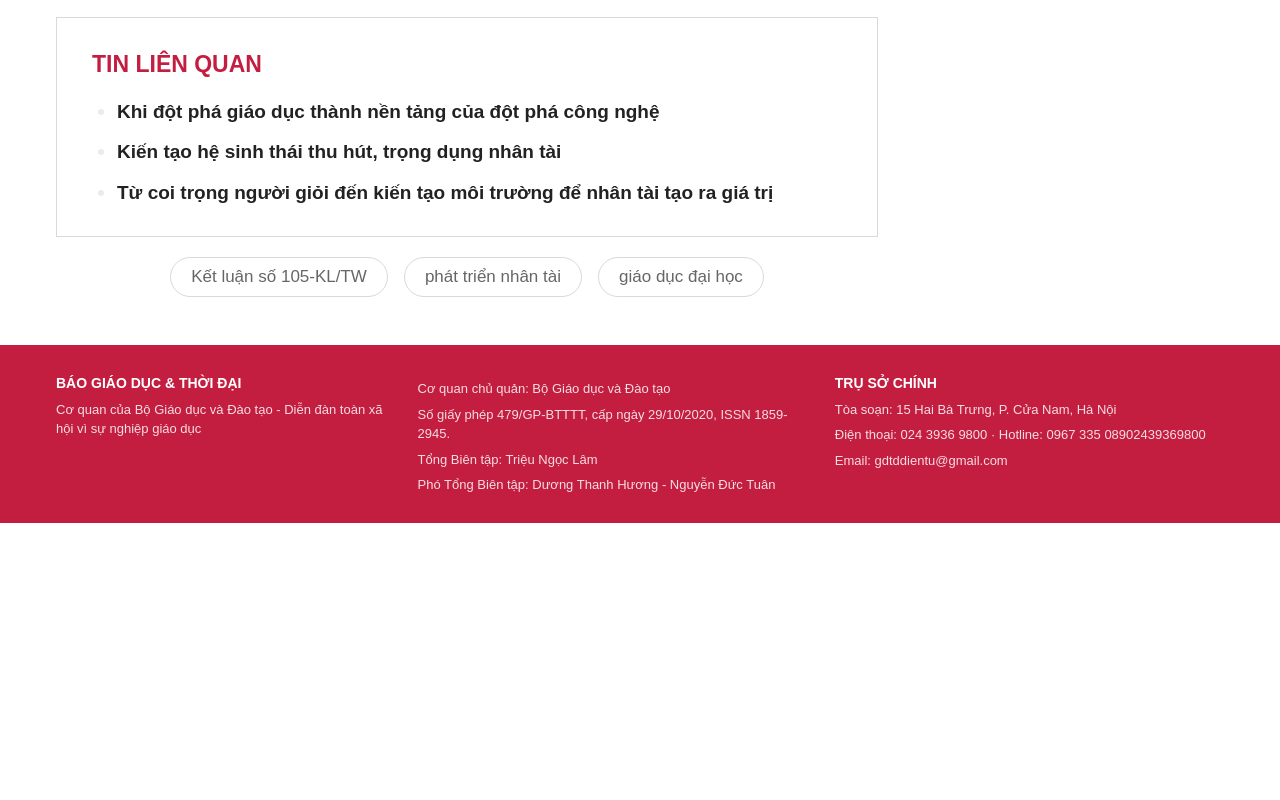
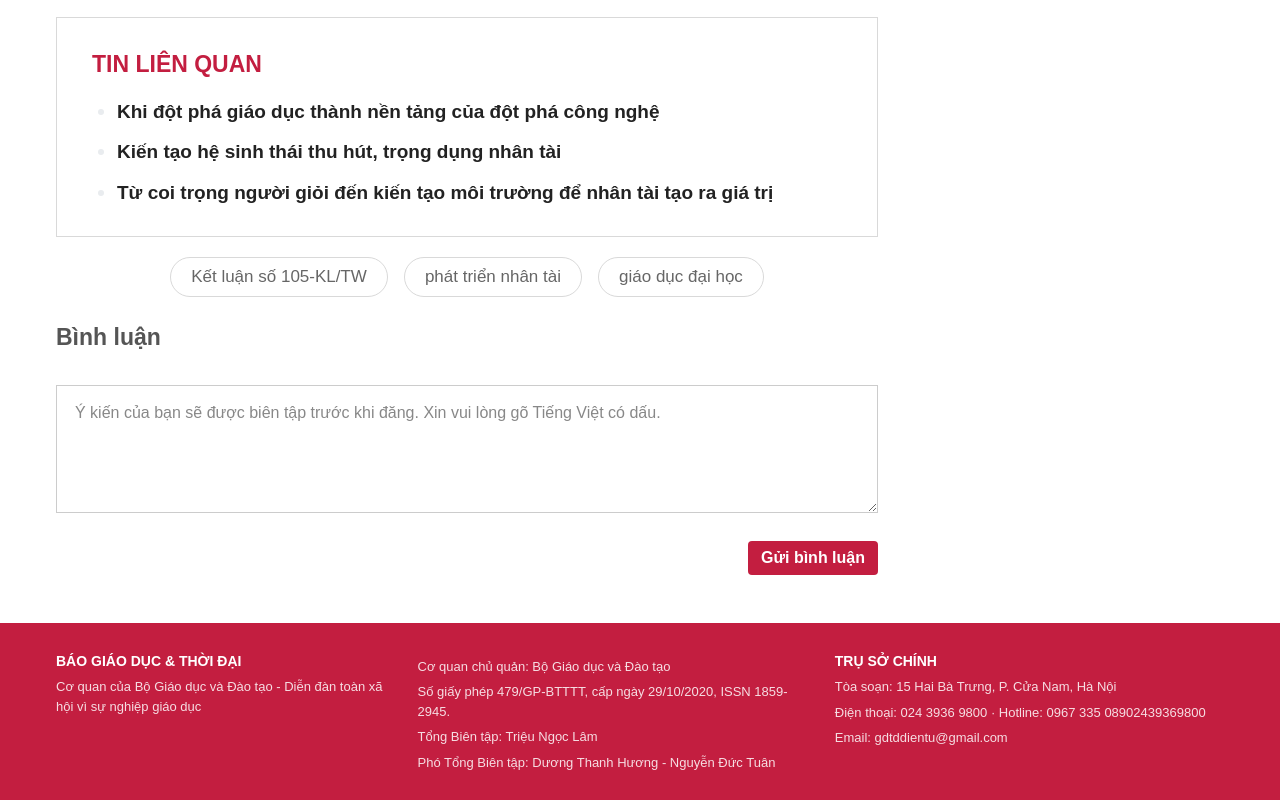
Before and after one commit to NguyenNgocMinh0611/news-app, a React (Vite) app: page /bai-viet/1 in a window 1280 px wide. Shown: the part 5055-5855 px from the top of the page. Before the commit the page ends 5578 px from the top, so only its background shows below. Built offline with nearby package versions, Linux system fonts and the light colour scheme.

Commit message:
Thêm component bình luận

```diff
--- /dev/null
+++ b/src/features/articles/components/CommentForm.tsx
@@ -0,0 +1,28 @@
+import { useState } from "react";
+import "../../../styles/article/article-detail.scss";
+
+interface CommentFormProps {
+    placeholder?: string;
+    onSubmit?: (comment: string) => void;
+}
+const CommentForm = ({placeholder="Ý kiến của bạn sẽ được biên tập trước khi đăng. Xin vui lòng gõ Tiếng Việt có dấu.", onSubmit}: CommentFormProps) => {
+    const [content, setContent] = useState("");
+    return (
+        <section className="comment-form">
+            <h2 className="comment-form__heading">Bình luận</h2>
+            <form onSubmit={(e) => { e.preventDefault();
+                }}>
+                <textarea className="comment-form__textarea" placeholder={placeholder}
+                value={content} onChange={(e) => setContent(e.target.value)}
+                rows={4} required/>
+                <div className="comment-form__actions">
+                    <button type="submit" className="comment-form__submit">
+                        Gửi bình luận
+                    </button>
+                </div>
+            </form>
+
+        </section>
+    )
+}
+export default CommentForm;
--- a/src/pages/articles/ArticleDetailPage.tsx
+++ b/src/pages/articles/ArticleDetailPage.tsx
@@ -7,6 +7,7 @@ import ArticleContent from "@/features/articles/components/ArticleContent";
 import RecommendedArticles from "@/features/articles/components/RecommendedArticles";
 import type { RelatedArticle } from "@/features/articles/components/RelatedArticles";
 import RelatedArticles from "@/features/articles/components/RelatedArticles";
+import CommentForm from "@/features/articles/components/CommentForm";
 
 const mockArticle: Article = {
   id: 1,
@@ -113,6 +114,7 @@ export default function ArticleDetailPage() {
             <ArticleContent content={article.content} />
             <RecommendedArticles />
             <RelatedArticles articles={relatedArticles} tags={relatedTags} />
+            <CommentForm  />
           </article>
           <aside className="article-sidebar" aria-label="Tin tức liên quan"></aside>
         </div>
--- a/src/styles/article/article-detail.scss
+++ b/src/styles/article/article-detail.scss
@@ -476,3 +476,66 @@
     }
   }
 }
+// Form bình luận
+.comment-form {
+  width: 100%;
+  margin-top: $spacing-2xl;
+
+  &__heading {
+    margin: 0 0 30px;
+    color: #555;
+    font-size: 23px;
+    font-weight: $font-weight-semibold;
+  }
+
+  &__textarea {
+    display: block;
+    width: 100%;
+    min-height: 106px;
+    padding: 15px 18px;
+    border: 1px solid #ccc;
+    border-radius: 0;
+    outline: none;
+    resize: vertical;
+    color: $color-dark;
+    font-family: inherit;
+    font-size: 16px;
+    line-height: 1.5;
+
+    &::placeholder {
+      color: #888;
+    }
+
+    &:focus {
+      border-color: $color-blue;
+    }
+  }
+
+  &__actions {
+    display: flex;
+    justify-content: flex-end;
+    margin-top: 28px;
+  }
+
+  &__submit {
+    padding: 8px 13px;
+    border: none;
+    border-radius: 4px;
+    background-color: $color-red;
+    color: $color-white;
+    font-family: inherit;
+    font-size: 16px;
+    font-weight: $font-weight-semibold;
+    cursor: pointer;
+    transition: background-color 0.2s ease;
+
+    &:hover:not(:disabled) {
+      background-color: darken($color-red, 8%);
+    }
+
+    &:disabled {
+      opacity: 0.55;
+      cursor: not-allowed;
+    }
+  }
+}
```
